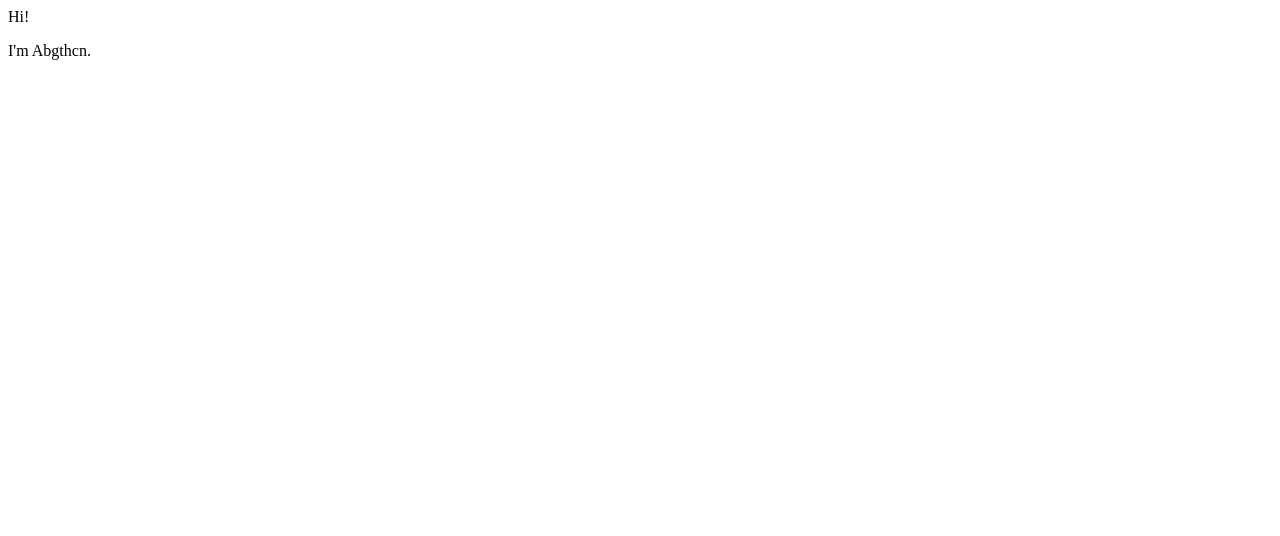
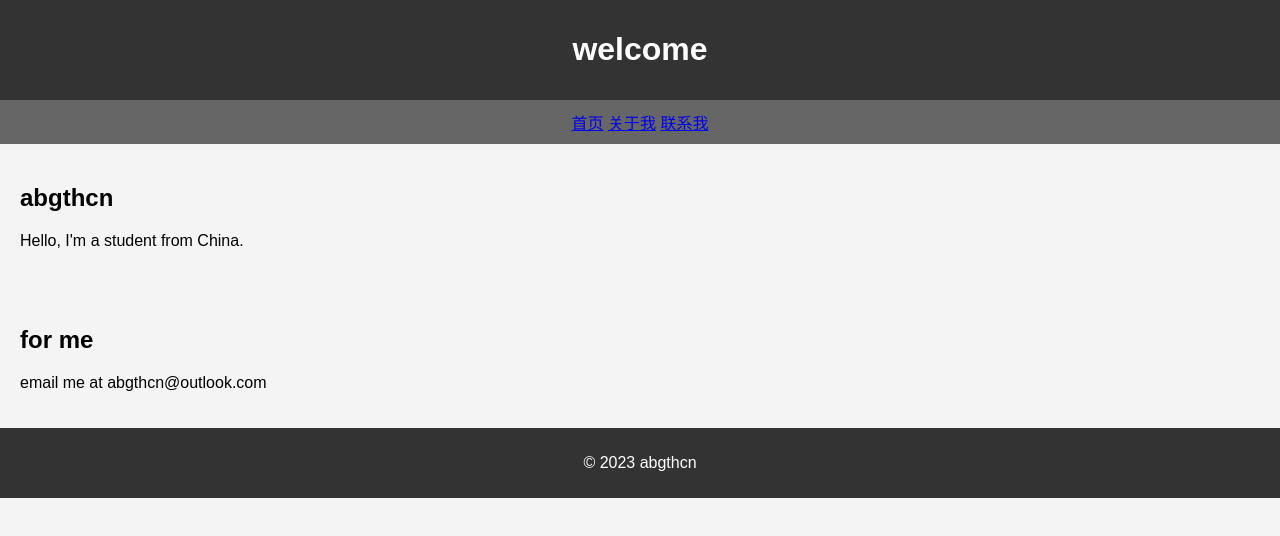
Before and after one commit to abgthcn/abgthcn.github.io, a plain HTML site: page index.html in a window 1280 px wide. Drawn offline with Linux system fonts and the light colour scheme.

Commit message:
Update index.html
无

```diff
--- a/index.html
+++ b/index.html
@@ -1,2 +1,31 @@
-<p>Hi!</p>
-<p>I'm Abgthcn.</p>
+<!DOCTYPE html>
+<html>
+  <head>
+    <title>mine</title>
+    <meta charset="UTF-8">
+    <meta name="description" content="这是我的个人网站">
+    <meta name="keywords" content="个人网站, HTML模板">
+    <style> body { font-family: Arial, sans-serif; background-color: #f4f4f4; margin: 0; padding: 0; } header { background-color: #333; color: #fff; padding: 10px 20px; text-align: center; } nav { background-color: #666; color: #fff; padding: 10px 20px; text-align: center; } section { padding: 20px; } footer { background-color: #333; color: #fff; padding: 10px; text-align: center; } </style>
+  </head>
+  <body>
+    <header>
+      <h1>welcome</h1>
+    </header>
+    <nav>
+      <a href="#">首页</a>
+      <a href="#">关于我</a>
+      <a href="#">联系我</a>
+    </nav>
+    <section>
+      <h2>abgthcn</h2>
+      <p>Hello, I'm a student from China.</p>
+    </section>
+    <section>
+      <h2>for me</h2>
+      <p>email me at abgthcn@outlook.com</p>
+    </section>
+    <footer>
+      <p>&copy; 2023 abgthcn</p>
+    </footer>
+  </body>
+</html>
```
